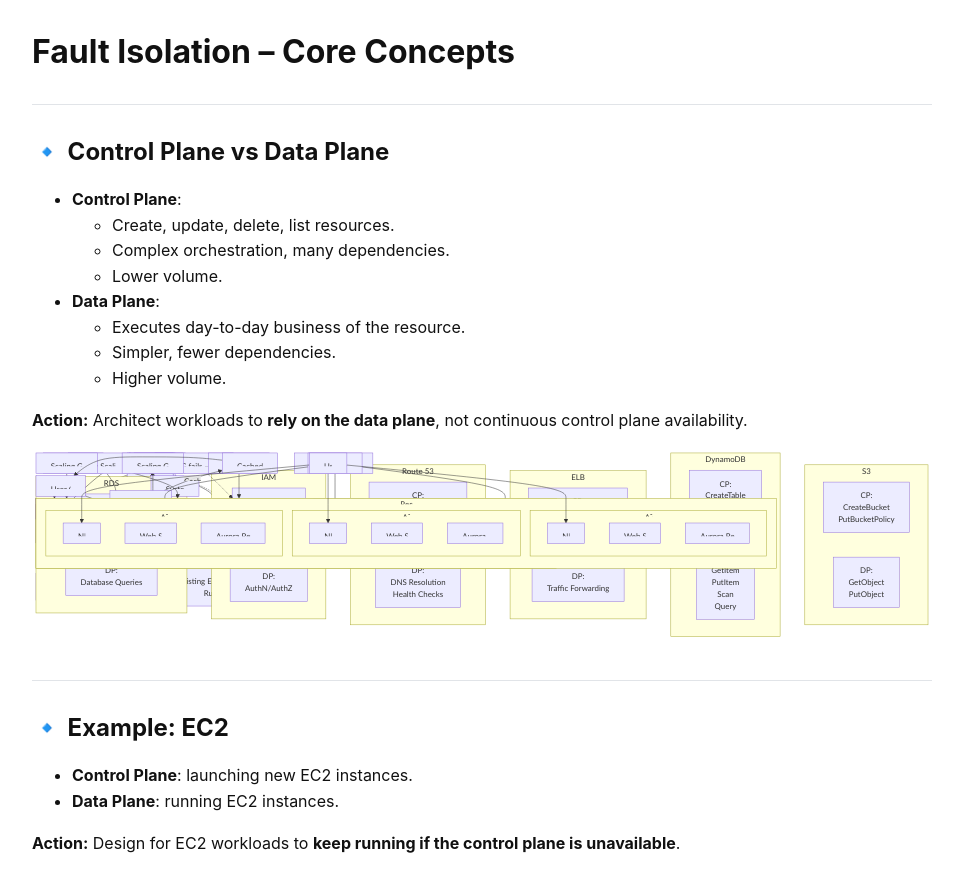
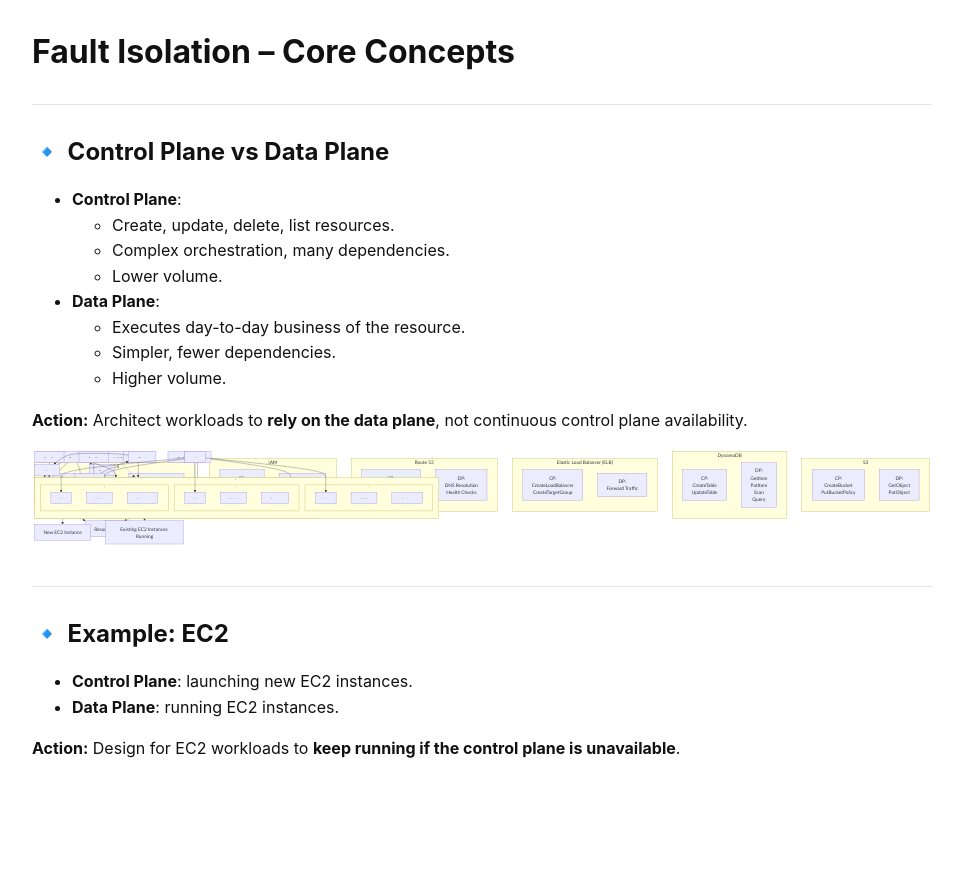
Before and after one commit to ahmadalkhaldi2013-star/Cloud-Resilience, a Jekyll site: the page built from fault-isolation-core-concepts.md, in a window 1280 px wide and 900 px high. Shown: the top 892 px of the window, without its empty margins (158-1119 px from the left). Built offline with Jekyll 4.4.1, drawn with Linux system fonts in a browser that asks for light colours.

Commit message:
Update fault-isolation-core-concepts.md

```diff
--- a/fault-isolation-core-concepts.md
+++ b/fault-isolation-core-concepts.md
@@ -48,43 +48,44 @@ flowchart TD
 <div class="mermaid">
 flowchart TB
   subgraph S3["S3"]
-    direction LR
+    direction TB
     S3CP["CP:<br/>CreateBucket<br/>PutBucketPolicy"]
     S3DP["DP:<br/>GetObject<br/>PutObject"]
   end
 
   subgraph DynamoDB["DynamoDB"]
-    direction LR
+    direction TB
     DDBCP["CP:<br/>CreateTable<br/>UpdateTable"]
     DDBDP["DP:<br/>GetItem<br/>PutItem<br/>Scan<br/>Query"]
   end
 
-  subgraph ELB["ELB"]
-    direction LR
+  subgraph ELB["Elastic Load Balancer (ELB)"]
+    direction TB
     ELBCP["CP:<br/>CreateLoadBalancer<br/>CreateTargetGroup"]
-    ELBDP["DP:<br/>Traffic Forwarding"]
+    ELBDP["DP:<br/>Forward Traffic"]
   end
 
-  subgraph Route53["Route&nbsp;53"]
-    direction LR
+  subgraph Route53["Route 53"]
+    direction TB
     R53CP["CP:<br/>CreateHostedZone<br/>UpdateResourceSet"]
     R53DP["DP:<br/>DNS Resolution<br/>Health Checks"]
   end
 
   subgraph IAM["IAM"]
-    direction LR
+    direction TB
     IAMCP["CP:<br/>CreateRole<br/>CreatePolicy"]
     IAMDP["DP:<br/>AuthN/AuthZ"]
   end
 
   subgraph RDS["RDS"]
-    direction LR
+    direction TB
     RDSCP["CP:<br/>CreateDatabaseInstance"]
     RDSDP["DP:<br/>Database Queries"]
   end
 </div>
 
 **Action:** Map your services into **CP vs DP operations**. Depend on **DP ops** for resiliency.
+
 
 
 ---
```
